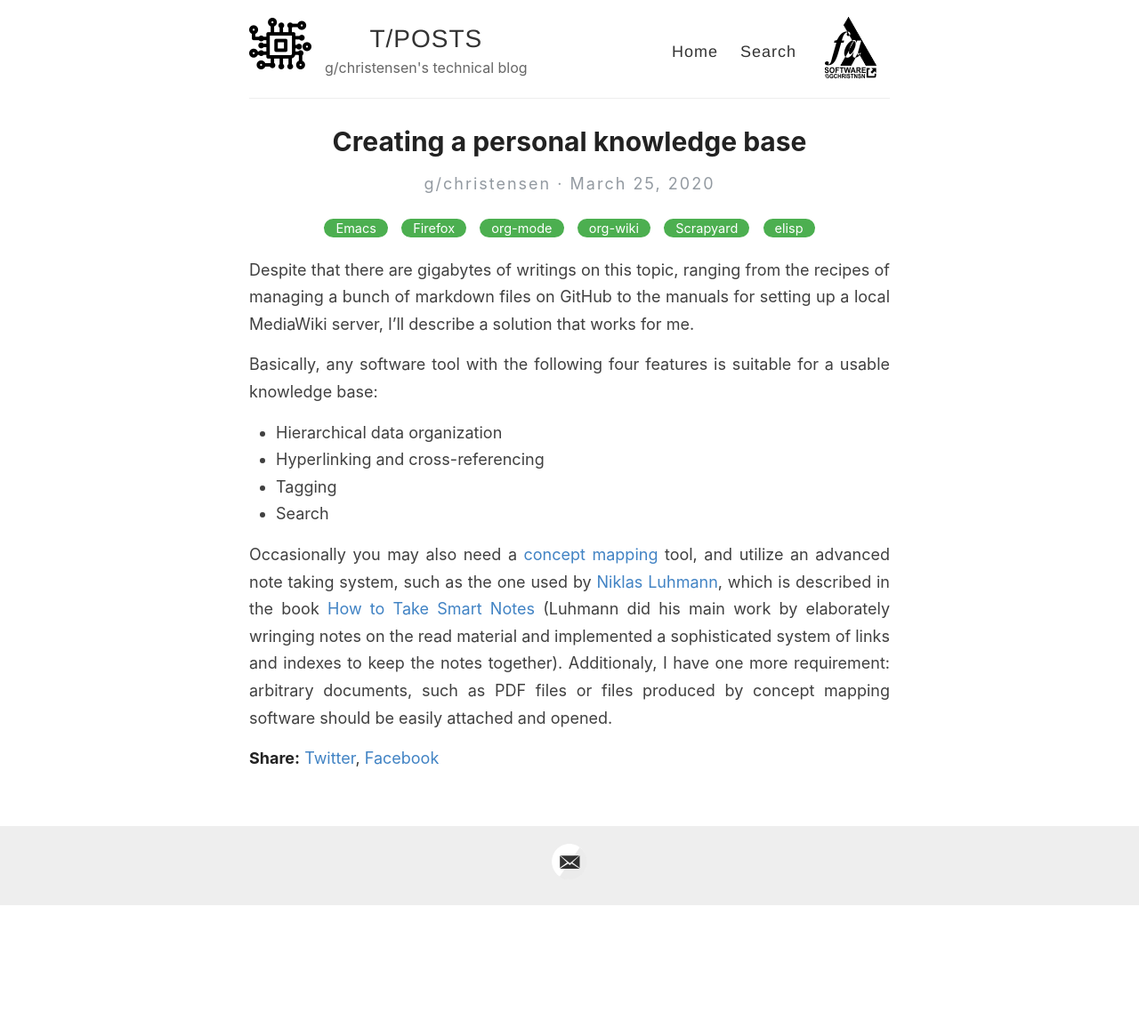
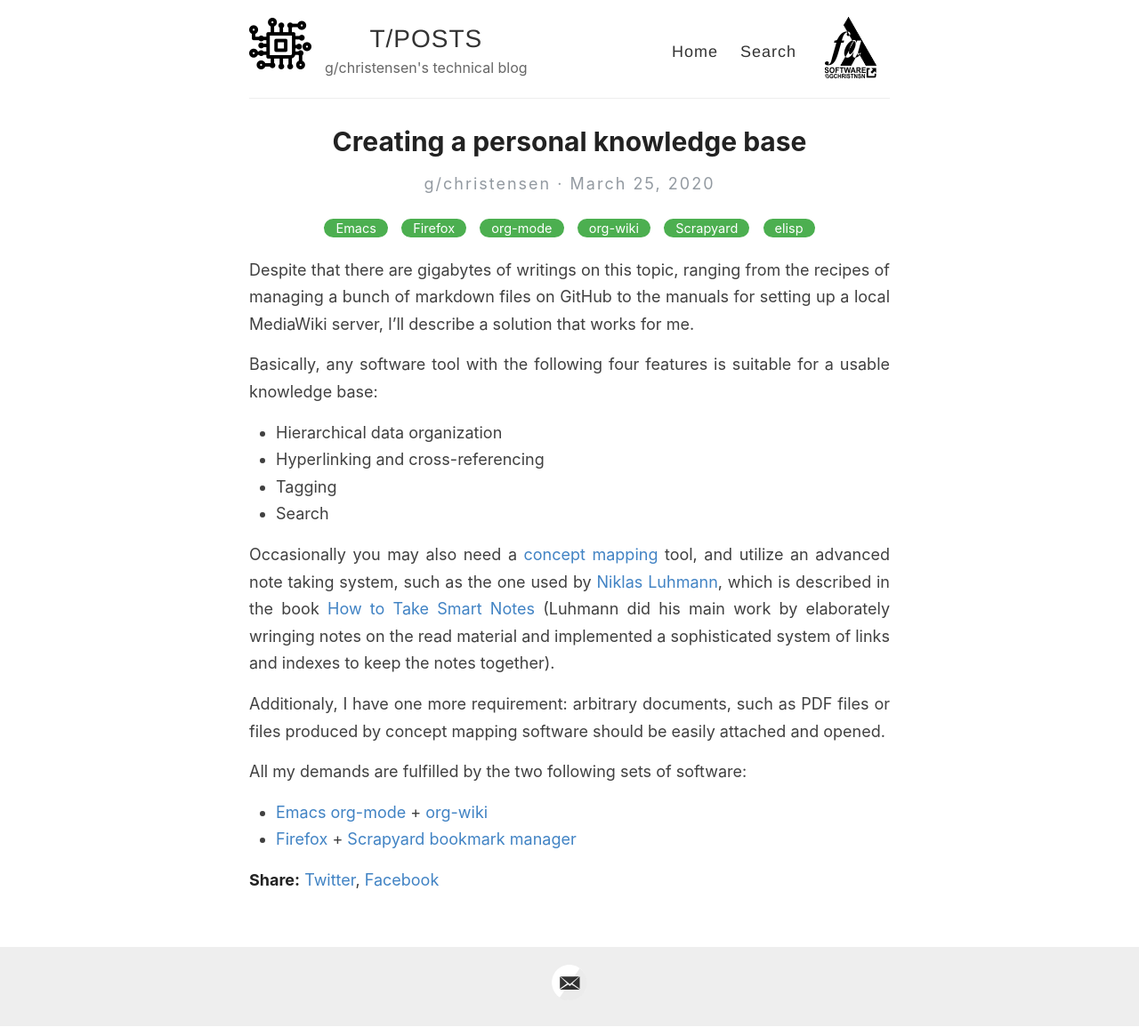
Before and after one commit to GChristensen/posts, a Jekyll site: the page built from _posts/2020-03-25-creating-personal-knowledge-base.md, in a window 1280 px wide. Shown: the whole page at 89% size. Built offline with Jekyll 4.4.1, drawn with Linux system fonts in a browser that asks for light colours; before the commit the page ends 1018 px from its top, so only the background shows below that.

Commit message:
post update

```diff
--- a/_posts/2020-03-25-creating-personal-knowledge-base.md
+++ b/_posts/2020-03-25-creating-personal-knowledge-base.md
@@ -22,6 +22,12 @@ advanced note taking system, such as the one used by [Niklas Luhmann](https://en
 which is described in the book [How to Take Smart Notes](https://www.goodreads.com/en/book/show/34507927) (Luhmann did his
 main work by elaborately wringing notes on the read material and implemented
 a sophisticated system of links and indexes to keep the notes together).
+
 Additionaly, I have
 one more requirement: arbitrary documents, such as PDF files or files
 produced by concept mapping software should be easily attached and opened.
+
+All my demands are fulfilled by the two following sets of software:
+
+* [Emacs org-mode](https://orgmode.org/) + [org-wiki](https://github.com/caiorss/org-wiki)
+* [Firefox](firefox.com) + [Scrapyard bookmark manager](https://addons.mozilla.org/en-US/firefox/addon/scrapyard/)
```
Also changed, not shown: _posts/.#2020-03-25-creating-personal-knowledge-base.md (deleted, +0 -1 lines).
